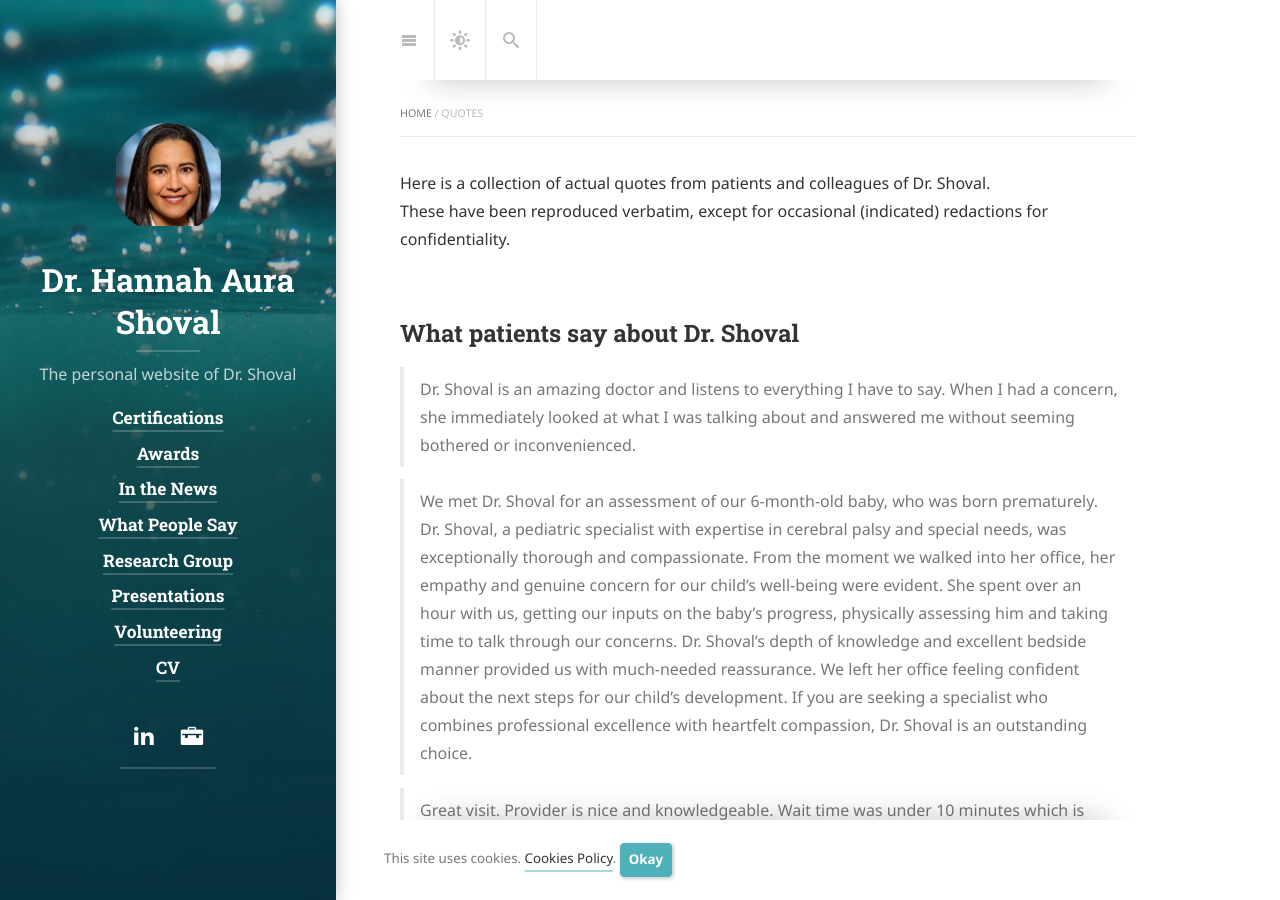
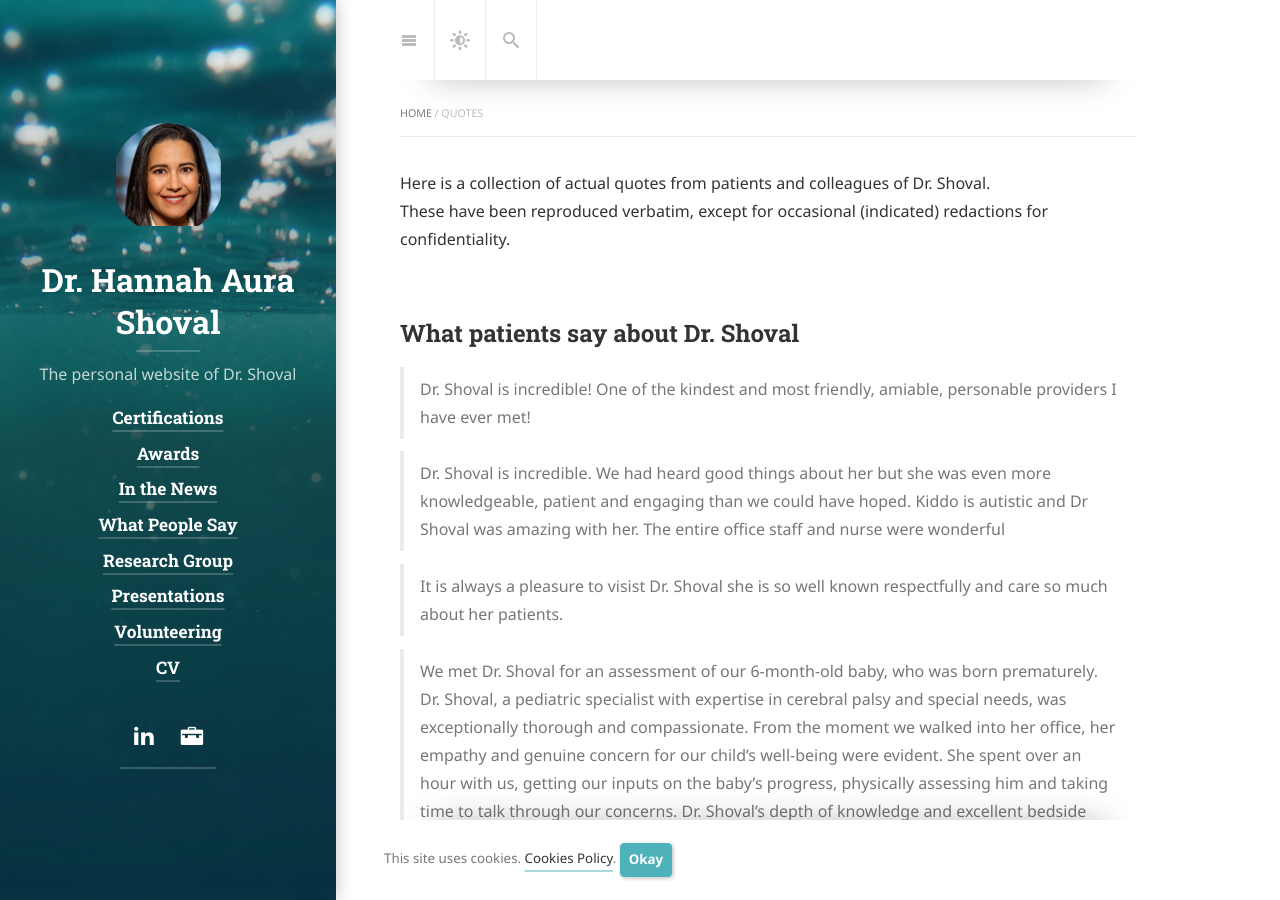
Before and after one commit to physiatry/physiatry.github.io, a Jekyll site: the page built from quotes.md, in a window 1280 px wide and 900 px high. Built offline with Jekyll 4.4.1, drawn with Linux system fonts in a browser that asks for light colours; cached includes are drawn as plain includes; nearby versions of some CDN libraries; some web fonts are replaced; library files that are not in the unit come from our copies; some of the changed text lies outside the part shown.

Commit message:
Add quotes
Signed-off-by: Avi Shinnar <shinnar@us.ibm.com>

```diff
--- a/quotes.md
+++ b/quotes.md
@@ -11,10 +11,16 @@ These have been reproduced verbatim, except for occasional (indicated) redaction
 
 ## What patients say about Dr. Shoval
 
-> Dr. Shoval is an amazing doctor and listens to everything I have to
-  say.  When I had a concern, she immediately looked at what I was
-  talking about and answered me without seeming bothered or
-  inconvenienced.
+> Dr. Shoval is incredible! One of the kindest and most friendly,
+  amiable, personable providers I have ever met!
+
+> Dr. Shoval is incredible.  We had heard good things about her but
+  she was even more knowledgeable, patient and engaging than we could
+  have hoped.  Kiddo is autistic and Dr Shoval was amazing with
+  her. The entire office staff and nurse were wonderful
+
+> It is always a pleasure to visist Dr. Shoval she is so well known
+  respectfully and care so much about her patients.
 
 > We met Dr. Shoval for an assessment of our 6-month-old baby, who was
   born prematurely. Dr. Shoval, a pediatric specialist with expertise
@@ -29,6 +35,12 @@ These have been reproduced verbatim, except for occasional (indicated) redaction
   development. If you are seeking a specialist who combines
   professional excellence with heartfelt compassion, Dr. Shoval is an
   outstanding choice.
+
+
+> Dr. Shoval is an amazing doctor and listens to everything I have to
+  say.  When I had a concern, she immediately looked at what I was
+  talking about and answered me without seeming bothered or
+  inconvenienced.
 
 > Great visit. Provider is nice and knowledgeable. Wait time was under 10 minutes which is very important for a child with anxiety.
 
```
